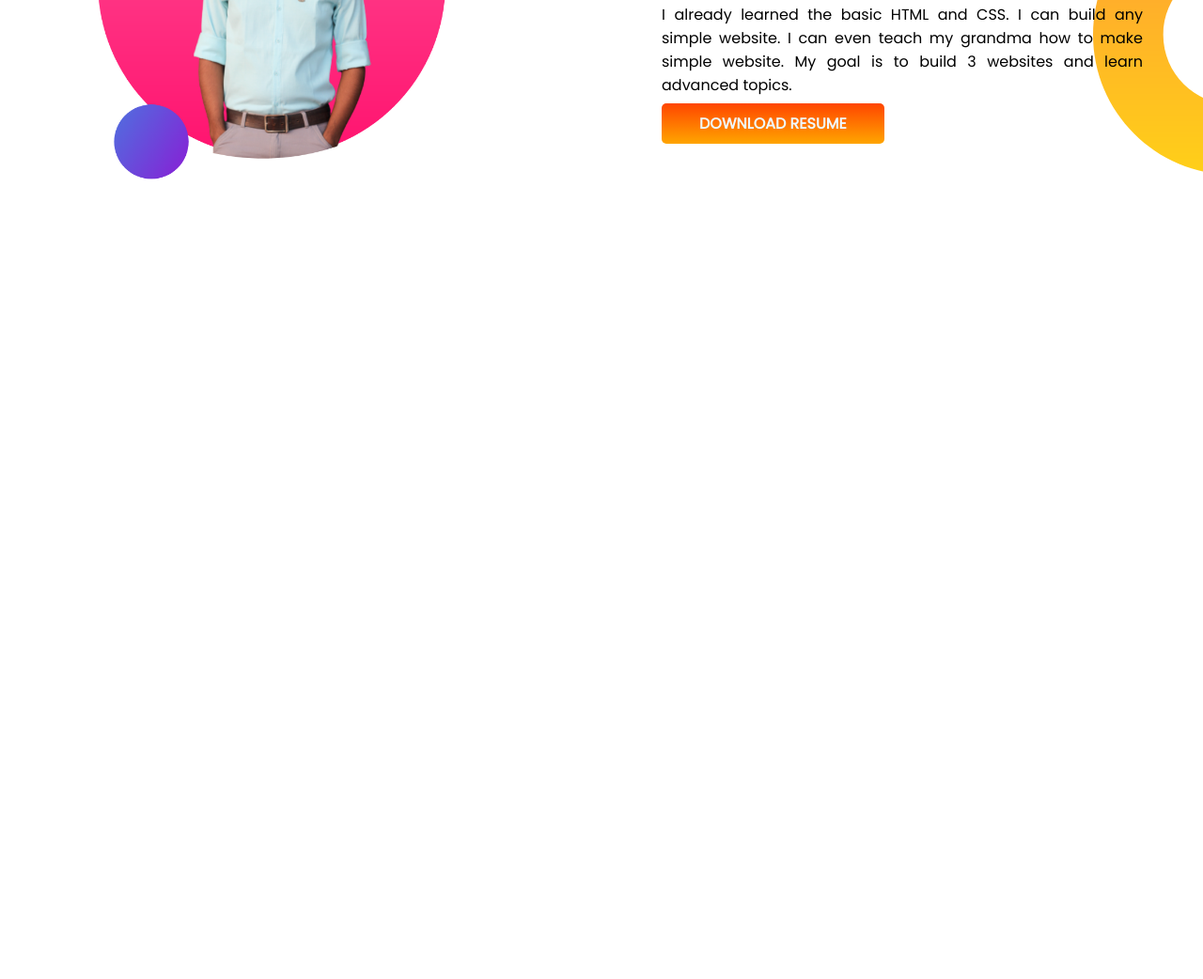
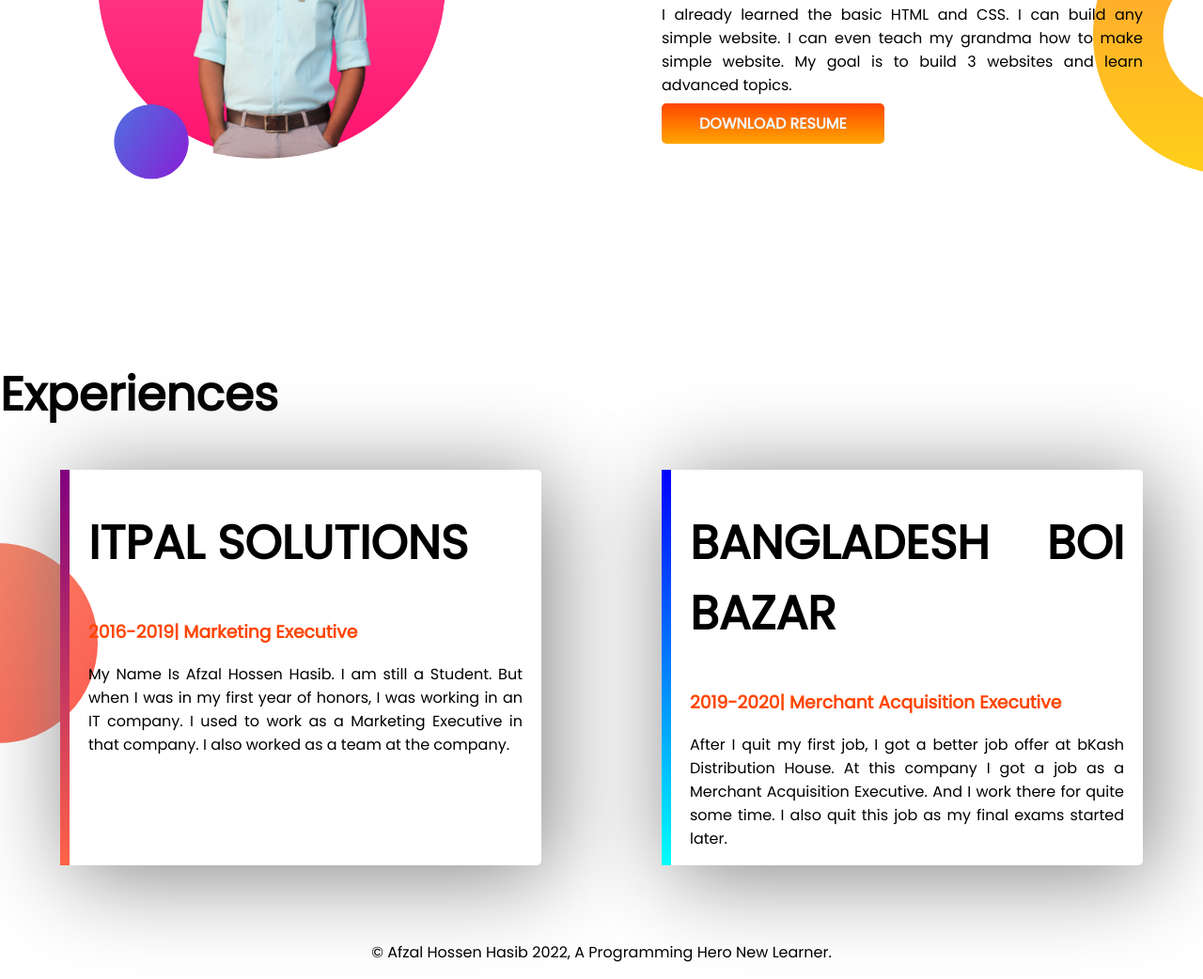
Before and after one commit to Afzal-Hossen-Hasib/protfolio, a plain HTML site: page index.html in a window 1280 px wide. Shown: the part 1008-2050 px from the top of the page at 94% size. Before the commit the page ends 1350 px from the top, so only its background shows below. Drawn offline with Linux system fonts and the light colour scheme.

Commit message:
complete

```diff
--- a/index.html
+++ b/index.html
@@ -16,7 +16,7 @@
   </head>
 
   <body>
-    <section class="top-banner">
+    <section class="top-banner flexibale-container">
       <div class="half-width">
         <h1>Welcome To</h1>
         <h1><span class="color">Afzal Hossen Hasib</span> World!</h1>
@@ -39,7 +39,7 @@
       </div>
     </section>
 
-    <section class="dream-big">
+    <section class="dream-big flexibale-container">
       <div class="half-width">
         <img src="img/lrmm.png" alt="" />
       </div>
@@ -60,5 +60,35 @@
         >
       </div>
     </section>
+
+    <section class="experience-area">
+      <h1>Experiences</h1>
+      <div class="flexibale-container">
+        <div id="web-first" class="experience-item">
+          <h1>ITPAL SOLUTIONS</h1>
+          <h3 class="color">2016-2019| Marketing Executive</h3>
+          <p>
+            My Name Is Afzal Hossen Hasib. I am still a Student. But when I was
+            in my first year of honors, I was working in an IT company. I used
+            to work as a Marketing Executive in that company. I also worked as a
+            team at the company.
+          </p>
+        </div>
+        <div id="web-second" class="experience-item">
+          <h1>BANGLADESH BOI BAZAR</h1>
+          <h3 class="color">2019-2020| Merchant Acquisition Executive</h3>
+          <p>
+            After I quit my first job, I got a better job offer at bKash
+            Distribution House. At this company I got a job as a Merchant
+            Acquisition Executive. And I work there for quite some time. I also
+            quit this job as my final exams started later.
+          </p>
+        </div>
+      </div>
+    </section>
+
+    <footer>
+      <p>© Afzal Hossen Hasib 2022, A Programming Hero New Learner.</p>
+    </footer>
   </body>
 </html>
--- a/style.css
+++ b/style.css
@@ -11,7 +11,7 @@ h1 {
   color: orangered;
 }
 
-section {
+.flexibale-container {
   display: flex;
   /* margin-bottom: 0px; */
 }
@@ -49,3 +49,37 @@ section {
   background-position: right;
   padding-bottom: 80px;
 }
+
+.experience-item {
+  width: 40%;
+  margin-left: 5%;
+  margin-right: 5%;
+  margin-bottom: 5%;
+  padding-left: 20px;
+  padding-right: 20px;
+  box-shadow: 10px 10px 100px gray;
+  text-align: justify;
+  border-radius: 5px;
+}
+
+.experience-area {
+  background-image: url(img/exp-bg.png);
+  background-repeat: no-repeat;
+  background-position: left;
+}
+
+#web-second {
+  border-left: 10px solid;
+  border-image: linear-gradient(blue, cyan);
+  border-image-slice: 1;
+}
+
+#web-first {
+  border-left: 10px solid;
+  border-image: linear-gradient(purple, tomato);
+  border-image-slice: 1;
+}
+
+footer {
+  text-align: center;
+}
```
